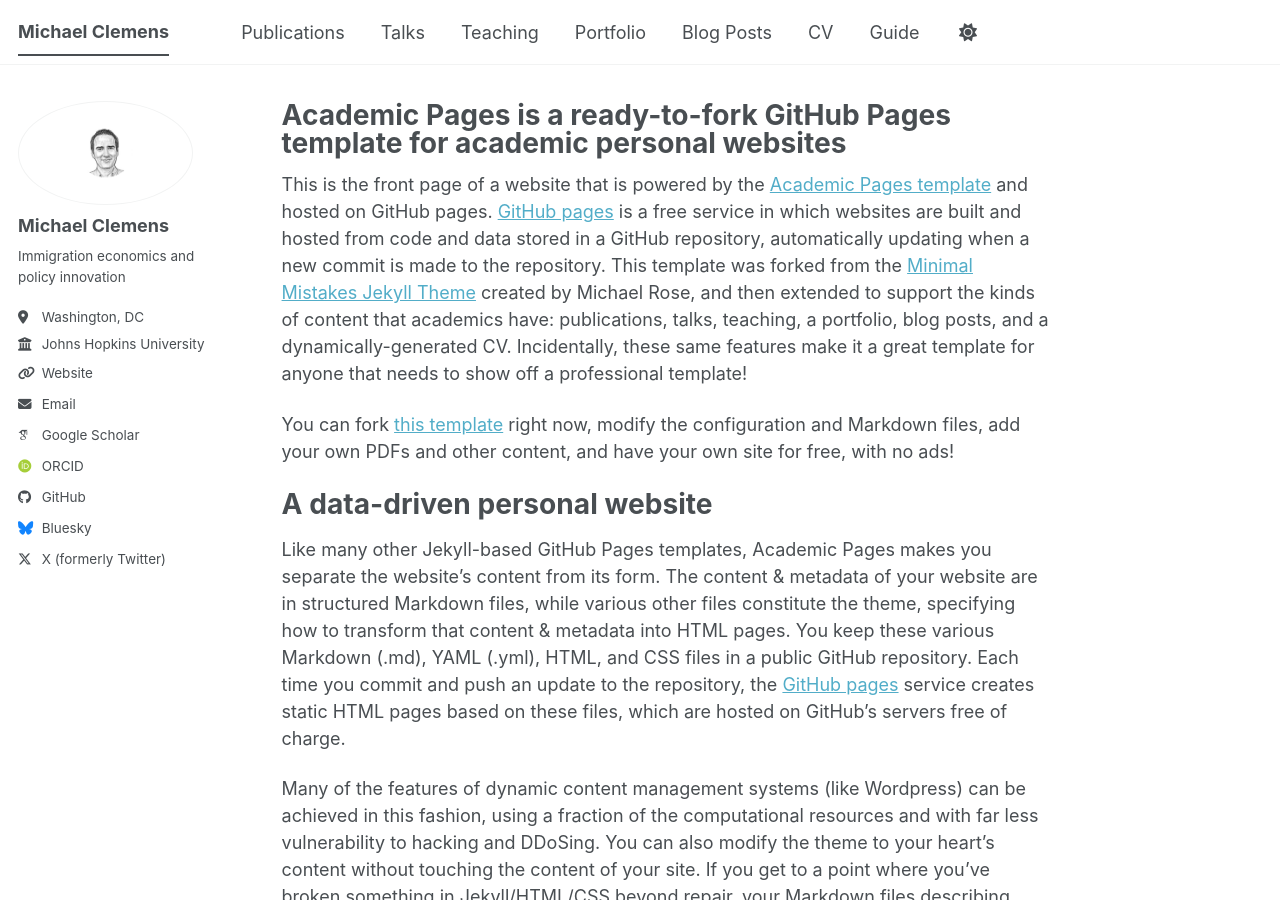
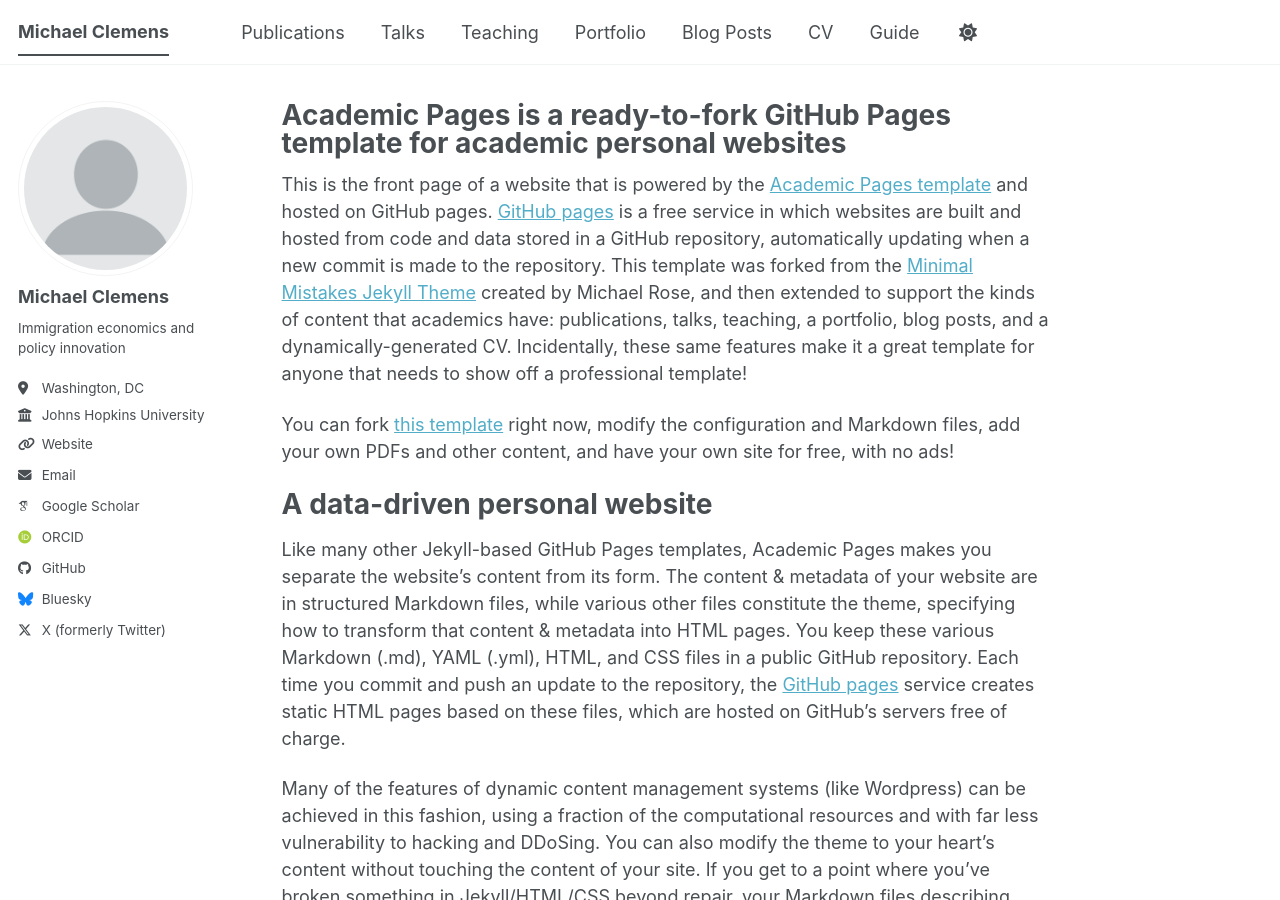
Before and after one commit to mcleme25/mcleme25.github.io, a Jekyll site: the page built from _pages/about.md, in a window 1280 px wide and 900 px high. Built offline with Jekyll 4.4.1, drawn with Linux system fonts in a browser that asks for light colours; some web fonts are replaced; a script bundle is joined from its source files by our own code; library files that are not in the unit come from our copies.

Commit message:
Update _config.yml

```diff
--- a/_config.yml
+++ b/_config.yml
@@ -23,7 +23,7 @@
 #               Additional customization can be done by editing /_includes/author-profile.html
 author:
   # Biographic information
-  avatar           : "mc hedcut small.png"
+  avatar           : "profile.png"
   name             : "Michael Clemens"
   pronouns         : # example: "she/her"
   bio              : "Immigration economics and policy innovation"
```
